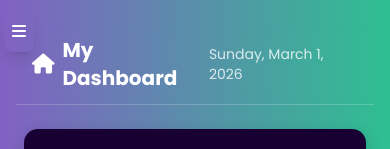
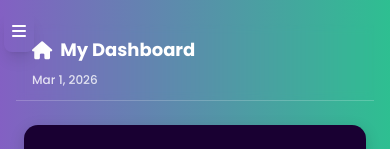
Before and after one commit to nupoor-mahajan/studydash, a React (Vite) app: page / in a window 390 px wide. Shown: the top 149 px of the page. Built offline with nearby package versions, Linux system fonts and the light colour scheme; no server answers; sample sign-in values are in the browser's storage.

Commit message:
responsive final

```diff
--- a/src/pages/Dashboard.tsx
+++ b/src/pages/Dashboard.tsx
@@ -105,12 +105,35 @@ export default function Dashboard() {
     <Layout>
       <div>
         {/* Navbar */}
-        <nav className="flex items-center justify-between px-4 py-3 border-b border-white/20 backdrop-blur-sm mb-6">
-          <h2 className="text-xl font-bold text-white flex items-center gap-2">
-            <i className="fas fa-home" /> My Dashboard
-          </h2>
-          <span className="text-white/80 text-sm">{new Date().toLocaleDateString('en-US', { weekday: 'long', year: 'numeric', month: 'long', day: 'numeric' })}</span>
-        </nav>
+        <nav className="flex flex-col sm:flex-row items-start sm:items-center justify-between px-4 py-3 border-b border-white/20 backdrop-blur-sm mb-6 gap-2 sm:gap-0">
+  {/* Title Section */}
+  <h2 className="text-lg md:text-xl font-bold text-white flex items-center gap-2 whitespace-nowrap">
+    <i className="fas fa-home" />
+    <span>My Dashboard</span>
+  </h2>
+
+  {/* Date Section */}
+  <div className="text-white/80 text-xs md:text-sm font-medium">
+    {/* Full date on Tablet/Desktop */}
+    <span className="hidden sm:inline">
+      {new Date().toLocaleDateString('en-US', {
+        weekday: 'long',
+        year: 'numeric',
+        month: 'long',
+        day: 'numeric'
+      })}
+    </span>
+
+    {/* Short date on Mobile to save space */}
+    <span className="inline sm:hidden">
+      {new Date().toLocaleDateString('en-US', {
+        month: 'short',
+        day: 'numeric',
+        year: 'numeric'
+      })}
+    </span>
+  </div>
+</nav>
 
         <div className="px-2">
           {/* Row 1: Quote + Hours */}
--- a/src/pages/Planner.tsx
+++ b/src/pages/Planner.tsx
@@ -211,9 +211,9 @@ export default function Planner() {
                   value={todoInput}
                   onChange={e => setTodoInput(e.target.value)}
                   placeholder="Add a new project..."
-                  className="flex-1 p-2 rounded-xl bg-gray-700 text-white border-none outline-none focus:ring-2 focus:ring-purple-500 text-sm"
+                  className="flex-1 p-2 rounded-md bg-gray-700 left-2 text-white border-none outline-none focus:ring-2 focus:ring-purple-500 text-sm"
                 />
-                <button type="submit" className="bg-purple-600 hover:bg-purple-700 text-white p-2 rounded-xl transition-colors">
+                <button type="submit" className="bg-purple-600 hover:bg-purple-700 text-white p-2 rounded-md transition-colors">
                   <i className="fas fa-plus" />
                 </button>
               </form>
```
